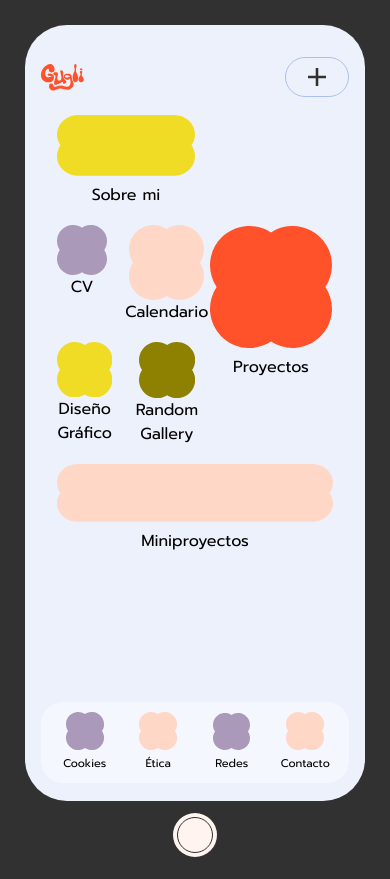
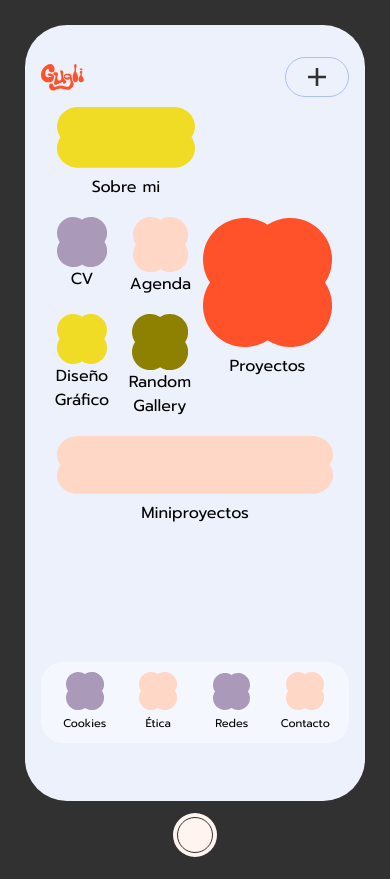
Before and after one commit to mariagugli/project-gamma, a React (Vite) app: page / in a window 390 px wide. Built offline with nearby package versions, Linux system fonts and the light colour scheme.

Commit message:
topbar fixed; height mobile

```diff
--- a/index.html
+++ b/index.html
@@ -5,6 +5,7 @@
     <link rel="stylesheet" href="./src/scss/global.scss">
     <link rel="icon" type="image/svg+xml" href="/public/icon-gugli.svg" />
     <meta name="viewport" content="width=device-width, initial-scale=1.0" />
+    <meta name="viewport" content="width=device-width; initial-scale=1.0; maximum-scale=1.0;">
     <title>Gugli</title>
   </head>
   <body>
--- a/src/components/topbar/Topbar.scss
+++ b/src/components/topbar/Topbar.scss
@@ -3,13 +3,16 @@
 .topbar {
     display: flex;
     justify-content: space-between;
-    width: 100%;
+    width: calc(100% - 2rem - 50px);
+    position: fixed;
     & > .logo-x-small {
         @include mq() {
             @include icon-size(x-medium, auto);
         }
     }
-
+    @include mq() {
+        width: calc(100% - 4rem - 50px);
+    }
 }
 
 .btn-topbar {
--- a/src/scss/_site.scss
+++ b/src/scss/_site.scss
@@ -18,12 +18,15 @@
   width: 100%;
   height: 100%;
 }
+html {
+  height: 100svh;
+}
 
 body {
   margin: 0;
   padding: 25px 25px 10px;
   width: calc(100vw - 50px);
-  height: calc(100vh - 35px);
+  height: calc(100svh - 50px);
   background-color: $gray__darker;
 }
 
--- a/src/views/home/Home.jsx
+++ b/src/views/home/Home.jsx
@@ -71,7 +71,7 @@ export default function Home() {
                         </a>
                         <Link to="/" className="flower-right">
                             <IconFlower type="flower-home" size="flower-default" fill="fill-peach">
-                                <p>Calendario</p>
+                                <p>Agenda</p>
                             </IconFlower>
                         </Link>
                     </div>
--- a/src/views/home/Home.scss
+++ b/src/views/home/Home.scss
@@ -2,12 +2,15 @@
 
 .main__home {
     width: 100%;
-    height: calc(100% - 40px - sizeComp(x-normal) * 2);
-    padding: sizeComp(x-normal) 0;
+    height: calc(100% - 40px - sizeComp(x-normal) - 3.125rem);
+    padding: 3.125rem 0 sizeComp(x-normal);
     display: flex;
     flex-direction: column;
     align-items: center;
     justify-content: space-between;
+    @include mq($bp-xsmall) {
+        padding: 3.125rem 0;
+    }
     @include mq($bp-small) {
         height: calc(100% - 40px);
         padding: 0;
@@ -34,7 +37,6 @@
         gap: sizeComp(small);
         padding: 0 4rem;
         width: calc(100% - 8rem);
-
     }
     @include mq() {
         height: 80%;
@@ -103,7 +105,6 @@
     display: flex;
     flex-direction: column;
     width: 50%;
-    height: 100%;
     @include mq($bp-xsmall) {
         gap: sizeComp(x-normal);
     }
```
